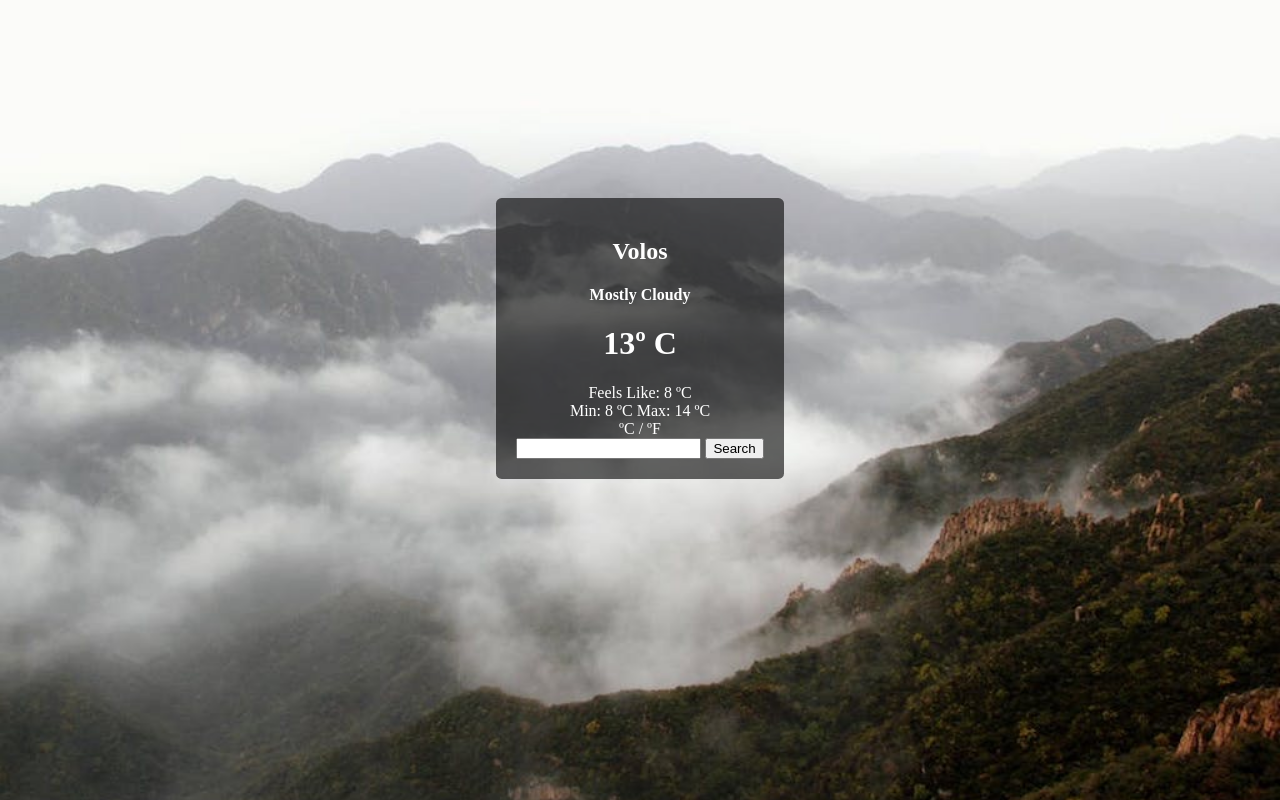
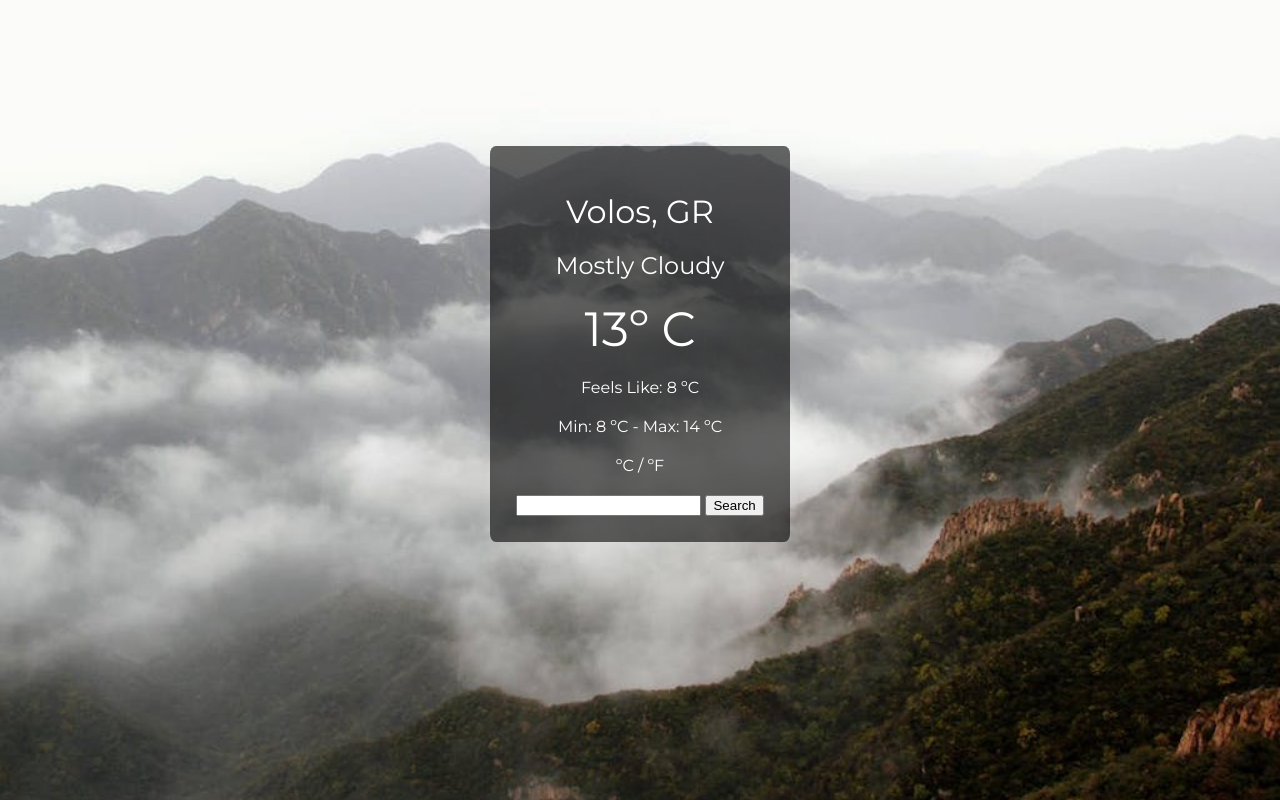
Before and after one commit to macnick/Weather-App, a website built with webpack: page dist/index.html in a window 1280 px wide. Built offline with nearby package versions, Linux system fonts and the light colour scheme; no server answers.

Commit message:
Finish styling

```diff
--- a/dist/css/style.css
+++ b/dist/css/style.css
@@ -8,11 +8,12 @@ body {
   background-repeat: no-repeat;
   background-position: center;
   background-attachment: fixed;
+  font-family: 'Montserrat', sans-serif;
 }
 
-/* h1 {
-  color: #e11;
-} */
+div {
+  margin-top: 20px;
+}
 
 .container {
   display: flex;
@@ -22,8 +23,20 @@ body {
 .content {
   color: #fff;
   background-color: rgba(0, 0, 0, 0.6);
-  margin-top: 15%;
+  margin-top: 10%;
   text-align: center;
-  padding: 20px;
+  padding: 26px;
   border-radius: 2%;
 }
+
+#location {
+  font-size: 2em;
+}
+
+#temp {
+  font-size: 3em;
+}
+
+#description {
+  font-size: 1.5em;
+}
--- a/dist/index.html
+++ b/dist/index.html
@@ -3,18 +3,22 @@
   <head>
     <meta charset="UTF-8" />
     <meta name="viewport" content="width=device-width, initial-scale=1.0" />
+    <link
+      href="https://fonts.googleapis.com/css?family=Montserrat:400,700&display=swap"
+      rel="stylesheet"
+    />
+    <link rel="stylesheet" href="./css/style.css" />
     <title>Weather App</title>
-    <link rel="stylesheet" href="./css/style.css" />
   </head>
 
   <body>
     <div class="container">
       <div class="content">
-        <h2 id="location">Volos</h2>
-        <h4 id="description">Mostly Cloudy</h4>
-        <h1 id="temp">13º C</h1>
+        <div id="location">Volos, GR</div>
+        <div id="description">Mostly Cloudy</div>
+        <div id="temp">13º C</div>
         <div class="feels">Feels Like: 8 ºC</div>
-        <div class="info">Min: 8 ºC Max: 14 ºC</div>
+        <div class="info">Min: 8 ºC - Max: 14 ºC</div>
         <div class="units">ºC / ºF</div>
         <div class="search">
           <input type="text" name="Search city" id="search" />
```
